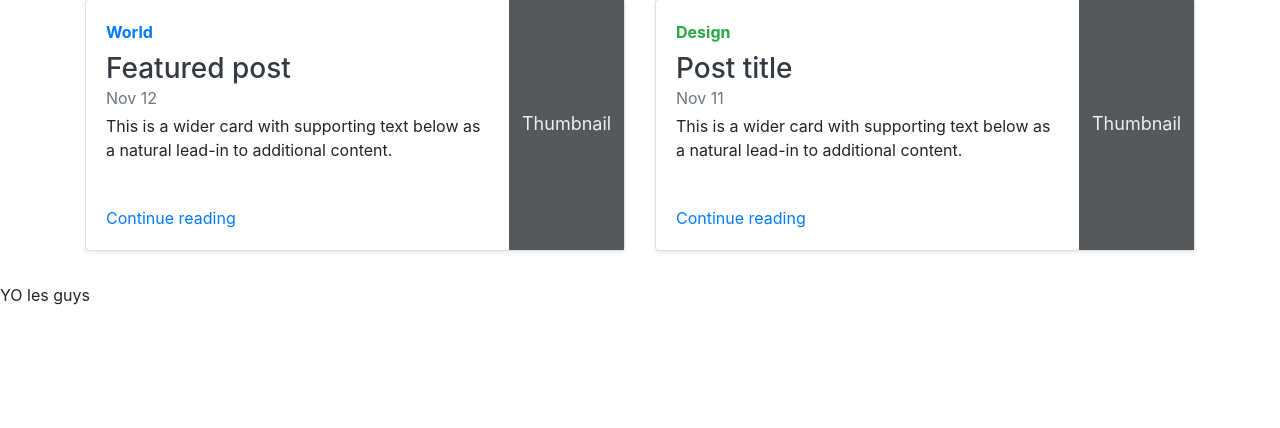
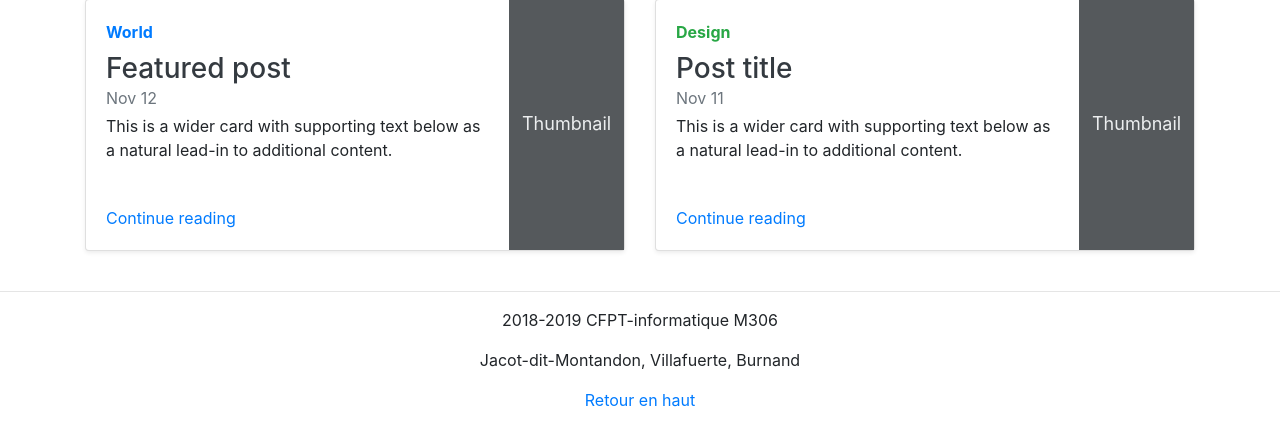
Before and after one commit to bryan2424/M306, a PHP site: page / in a window 1280 px wide. Shown: the part 534-962 px from the top of the page. Before the commit the page ends 839 px from the top, so only its background shows below. Run offline with PHP 8.4, Linux system fonts and the light colour scheme.

Commit message:
ajout footer

```diff
--- a/index.php
+++ b/index.php
@@ -103,7 +103,14 @@
                 </div>
             </div>
         </div>
+        <footer class="blog-footer text-center">
+            <hr>
+            <p>2018-2019 CFPT-informatique M306</p>
+            <p>Jacot-dit-Montandon, Villafuerte, Burnand</p>
+            <p>
+                <a href="#">Retour en haut</a>
+            </p>
+        </footer>
         <script src="bootstrap-4.2.1-dist/js/bootstrap.min.js" type="text/javascript"></script>
     </body>
-<footer>YO les guys</footer>
 </html>
```
Lines whose indentation alone changed are shown as unchanged.
